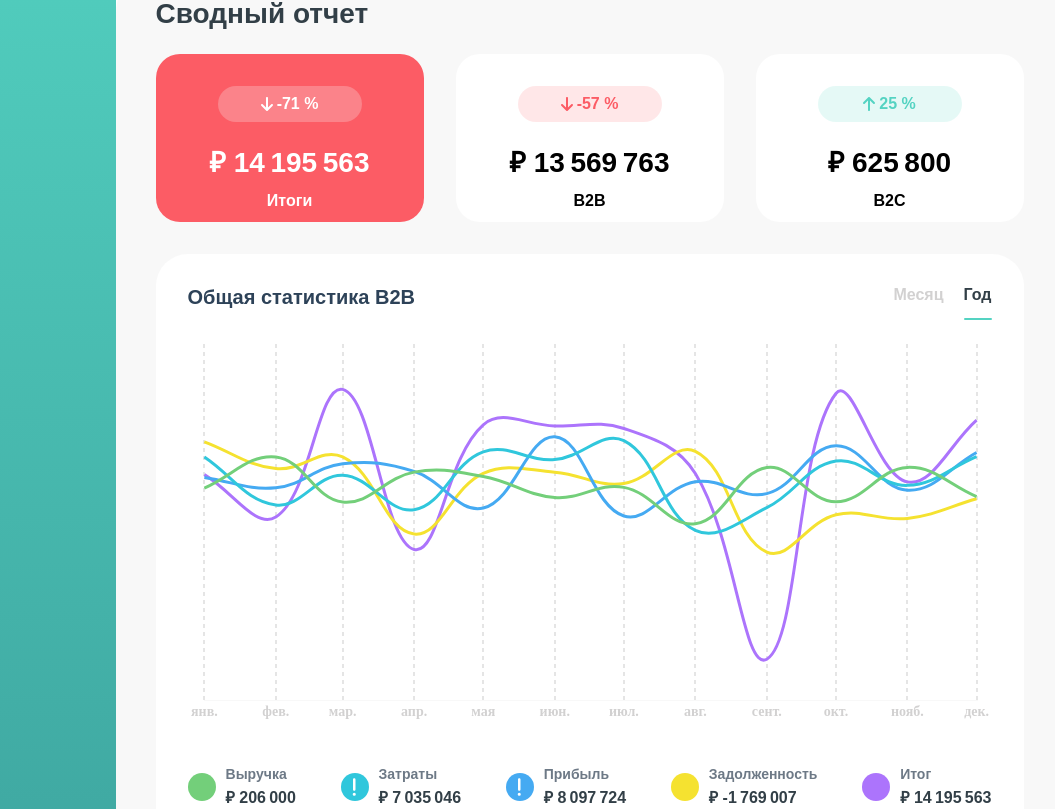
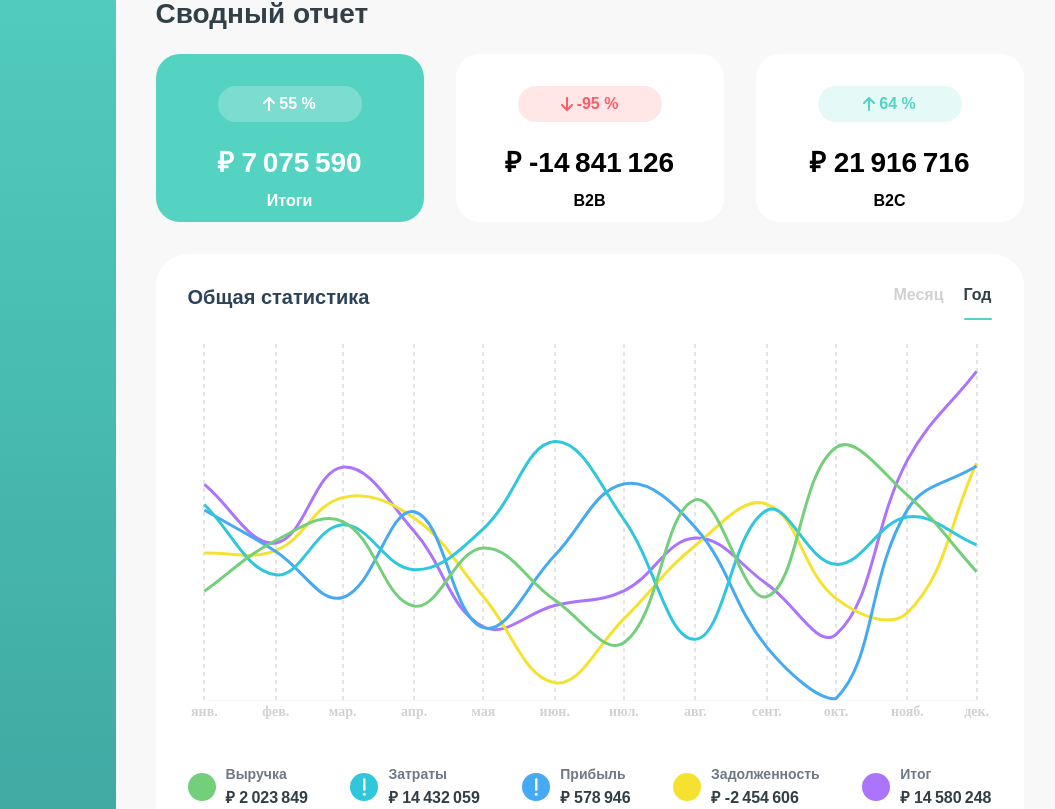
Before and after one commit to RomanChervakov/h2o, a React (Vite) app: page / in a window 1280 px wide. Shown: the part 191-1000 px from the top of the page, without its empty margins (0-1055 px from the left). Built offline with nearby package versions, Linux system fonts and the light colour scheme.

Commit message:
fixed report

```diff
--- a/src/App.module.scss
+++ b/src/App.module.scss
@@ -19,7 +19,7 @@
   margin-bottom: 24px;
 }
 
-.container {
+.cards {
   display: flex;
   flex-wrap: wrap;
   gap: 32px;
--- a/src/App.tsx
+++ b/src/App.tsx
@@ -5,8 +5,8 @@ import styles from "./App.module.scss";
 import getRandomArrayItem from "./helpers/getRandomArrayItem.ts";
 import getRandomDateInYear from "./helpers/getRandomDateInYear.ts";
 import getRandomNumberInRange from "./helpers/getRandomNumberInRange.ts";
-import { DIVISIONS, TOTAL, TRANSACTION_TYPES, YEAR } from "./constants.ts";
-import type { IDataItem, TDivision, TTotal } from "./types.ts";
+import { DIVISIONS, TRANSACTION_TYPES, YEAR } from "./constants.ts";
+import type { IDataItem, TDivision } from "./types.ts";
 import { useState } from "react";
 import ProblemZones from "./components/problem-zones/ProblemZones.tsx";
 
@@ -23,19 +23,19 @@ const randomData = Array.from(
     new Date(item1.date).getTime() - new Date(item2.date).getTime(),
 );
 
-const randomDataGrouped: Record<TDivision | TTotal, IDataItem[]> = {
+const randomDataGrouped: Record<TDivision, IDataItem[]> = {
   [DIVISIONS.B2B]: randomData.filter(
     ({ division }) => division === DIVISIONS.B2B,
   ),
   [DIVISIONS.B2C]: randomData.filter(
     ({ division }) => division === DIVISIONS.B2C,
   ),
-  [TOTAL]: randomData,
+  [DIVISIONS.ALL]: randomData,
 };
 
-const randomPercentageB2B = getRandomNumberInRange(-100, 100);
-const randomPercentageB2C = getRandomNumberInRange(-100, 100);
-const randomPercentageTotal = getRandomNumberInRange(-100, 100);
+const randomPercentageB2B = getRandomNumberInRange(0, 100);
+const randomPercentageB2C = getRandomNumberInRange(0, 100);
+const randomPercentageTotal = getRandomNumberInRange(0, 100);
 
 const totalB2B = randomDataGrouped[DIVISIONS.B2B].reduce(
   (acc, { amount }) => acc + amount,
@@ -47,47 +47,48 @@ const totalB2C = randomDataGrouped[DIVISIONS.B2C].reduce(
 );
 
 export default function App() {
-  const [division, setDivision] = useState<TDivision>(DIVISIONS.B2B);
+  const [division, setDivision] = useState<TDivision>(DIVISIONS.ALL);
 
   return (
     <Layout>
+      <div>
         <h1 className={styles.heading}>Сводный отчет</h1>
-      <div className={styles.container}>
+        <div className={styles.cards}>
           <div className={styles.report}>
             <div className={styles.reportCards}>
               <ReportCard
                 title="Итоги"
                 percentage={randomPercentageTotal}
                 amount={totalB2B + totalB2C}
-              isTotal
+                active={division === DIVISIONS.ALL}
+                onClick={() => {
+                  setDivision(DIVISIONS.ALL);
+                }}
               />
-            <button
-              onClick={() => {
-                setDivision(DIVISIONS.B2B);
-              }}
-            >
               <ReportCard
                 title={DIVISIONS.B2B}
                 amount={totalB2B}
                 percentage={randomPercentageB2B}
+                active={division === DIVISIONS.B2B}
+                onClick={() => {
+                  setDivision(DIVISIONS.B2B);
+                }}
               />
-            </button>
-            <button
-              onClick={() => {
-                setDivision(DIVISIONS.B2C);
-              }}
-            >
               <ReportCard
                 title={DIVISIONS.B2C}
                 amount={totalB2C}
                 percentage={randomPercentageB2C}
+                active={division === DIVISIONS.B2C}
+                onClick={() => {
+                  setDivision(DIVISIONS.B2C);
+                }}
               />
-            </button>
             </div>
             <GeneralStatistics data={randomDataGrouped} division={division} />
           </div>
           <ProblemZones />
         </div>
+      </div>
     </Layout>
   );
 }
--- a/src/components/general-statistics/GeneralStatistics.tsx
+++ b/src/components/general-statistics/GeneralStatistics.tsx
@@ -3,16 +3,12 @@ import LineChart from "../line-chart/LineChart.tsx";
 import createDataset from "../line-chart/helpers/createDataset.ts";
 import { useCallback, useState } from "react";
 import GeneralStatisticsTabs from "./general-statistics-tabs/GeneralStatisticsTabs.tsx";
-import type {
-  IDataItem,
-  TChartTabs,
-  TDivision,
-  TTotal,
-  TTransaction,
-  TUnit,
-} from "../../types.ts";
+import type { IDataItem, TChartTabs, TDivision, TUnit } from "../../types.ts";
 import {
+  CHART_COLORS,
   CHART_TABS,
+  CHART_TITLES,
+  DIVISIONS,
   MONTHS_IN_YEAR,
   TOTAL,
   TRANSACTION_TYPES,
@@ -25,14 +21,6 @@ import {
 } from "./helpers/getMonthlyReport.ts";
 import GeneralStatisticsLegend from "./general-statistics-legend/GeneralStatisticsLegend.tsx";
 
-const CHART_COLORS: Record<TTransaction | TTotal, string> = {
-  [TRANSACTION_TYPES.EXPANSES]: "#73CF7A",
-  [TRANSACTION_TYPES.INCOME]: "#30C7DC",
-  [TRANSACTION_TYPES.REVENUE]: "#45AAF2",
-  [TRANSACTION_TYPES.DEBT]: "#F5E230",
-  [TOTAL]: "#AC74FC",
-} as const;
-
 const UNIT_BY_TAB: Record<TChartTabs, TUnit> = {
   [CHART_TABS.YEAR]: "month",
   [CHART_TABS.MONTH]: "day",
@@ -41,7 +29,7 @@ const UNIT_BY_TAB: Record<TChartTabs, TUnit> = {
 const MONTH_INDEX = 0;
 
 interface IGeneralStatisticsProps {
-  data: Record<TDivision | TTotal, IDataItem[]>;
+  data: Record<TDivision, IDataItem[]>;
   division: TDivision;
 }
 
@@ -69,7 +57,11 @@ export default function GeneralStatistics({
             CHART_COLORS[type],
           ),
         ),
-        createDataset(TOTAL, getYearlyReport(data[TOTAL]), CHART_COLORS[TOTAL]),
+        createDataset(
+          TOTAL,
+          getYearlyReport(data[DIVISIONS.ALL]),
+          CHART_COLORS[TOTAL],
+        ),
       ],
     },
     [CHART_TABS.MONTH]: {
@@ -87,7 +79,7 @@ export default function GeneralStatistics({
         ),
         createDataset(
           TOTAL,
-          getMonthlyReport(data[TOTAL], YEAR, MONTH_INDEX),
+          getMonthlyReport(data[DIVISIONS.ALL], YEAR, MONTH_INDEX),
           CHART_COLORS[TOTAL],
         ),
       ],
@@ -97,7 +89,7 @@ export default function GeneralStatistics({
   return (
     <div className={styles.card}>
       <div className={styles.headingContainer}>
-        <h2 className={styles.heading}>Общая статистика {division}</h2>
+        <h2 className={styles.heading}>{CHART_TITLES[division]}</h2>
         <GeneralStatisticsTabs
           activeTab={activeTab}
           handleTabClick={handleTabClick}
--- a/src/components/general-statistics/general-statistics-tabs/GeneralStatisticsTabs.module.scss
+++ b/src/components/general-statistics/general-statistics-tabs/GeneralStatisticsTabs.module.scss
@@ -12,7 +12,7 @@
   font-size: 16px;
   font-weight: 600;
   color: #D2D1D1;
-  transition: color 0.3s ease;
+  transition: color 0.25s ease;
 
   &::after {
     content: "";
--- a/src/components/layout/Layout.module.scss
+++ b/src/components/layout/Layout.module.scss
@@ -15,6 +15,8 @@
 }
 
 .main {
+  display: flex;
+  justify-content: center;
   background-color: #F8F8F8;
   border-radius: 56px 56px 0 0;
   height: 100%;
--- a/src/components/problem-zones/ProblemZones.tsx
+++ b/src/components/problem-zones/ProblemZones.tsx
@@ -17,22 +17,23 @@ const problemZones = [
 
 const CRITICAL_VALUE = 50000;
 
+const randomData = problemZones.map((problemZone) => ({
+  label: problemZone,
+  value: getRandomNumberInRange(10000, 300000),
+}));
+
 export default function ProblemZones() {
   return (
     <div className={styles.card}>
       <h2 className={styles.heading}>Проблемные зоны</h2>
-      {problemZones.map((problemZone) => {
-        const randomValue = getRandomNumberInRange(10000, 1000000);
-
-        return (
-          <LabelMarker
-            label={problemZone}
-            value={randomValue}
-            color={randomValue < CRITICAL_VALUE ? "#F7B731" : "#FC5C65"}
-            isImportant
-          />
-        );
-      })}
+      {randomData.map(({ label, value }) => (
+        <LabelMarker
+          label={label}
+          value={value}
+          color={value < CRITICAL_VALUE ? "#F7B731" : "#FC5C65"}
+          isImportant
+        />
+      ))}
     </div>
   );
 }
--- a/src/components/report-card/ReportCard.module.scss
+++ b/src/components/report-card/ReportCard.module.scss
@@ -9,36 +9,55 @@
   font-weight: 600;
   font-size: 16px;
   padding: 32px;
-  transition: background-color 0.3s ease;
+  transition: background-color 0.25s ease, color 0.1s ease;
 
-  &.success {
-    background-color: rgb(84, 211, 194);
-    color: #FFFFFF;
-  }
+  &.success,
+  &.danger {
+    &:hover {
+      color: #FFFFFF;
 
-  &.danger {
-    background-color: rgba(252, 92, 101);
-    color: #FFFFFF;
-  }
-
-  &.buttonSuccess {
-    &:hover {
-      background-color: rgb(84, 211, 194, 0.05)
-    }
-
-    &:active {
-      background-color: rgb(84, 211, 194, 0.1)
+      .pill {
+        background-color: rgba(248, 248, 248, 0.25);
+        color: #FFFFFF;
+      }
     }
   }
 
-  &.buttonDanger {
-    &:hover {
-      background-color: rgb(252, 92, 101, 0.05)
+  &.success:hover {
+    background-color: rgba(84, 211, 194, 0.75);
+  }
+
+  &.danger:hover {
+    background-color: rgba(252, 92, 101, 0.75);
+  }
+
+  &.success:active {
+    background-color: rgba(84, 211, 194);
+  }
+
+  &.danger:active {
+    background-color: rgba(252, 92, 101);
+  }
+
+  &.successActive,
+  &.dangerActive,
+  &:active {
+    color: #FFFFFF;
+
+    .pill {
+      background-color: rgba(248, 248, 248, 0.25);
+      color: #FFFFFF;
     }
+  }
 
-    &:active {
-      background-color: rgb(252, 92, 101, 0.1)
-    }
+  &.successActive,
+  &:active.success {
+    background-color: rgb(84, 211, 194);
+  }
+
+  &.dangerActive,
+  &:active.danger {
+    background-color: rgba(252, 92, 101);
   }
 }
 
@@ -61,11 +80,6 @@
     background-color: rgb(252, 92, 101, 0.15);
     color: rgba(252, 92, 101);
   }
-
-  &.total {
-    background-color: rgba(248, 248, 248, 0.25);
-    color: #FFFFFF;
-  }
 }
 
 .amount {
--- a/src/components/report-card/ReportCard.tsx
+++ b/src/components/report-card/ReportCard.tsx
@@ -7,43 +7,42 @@ interface IReportCardProps {
   title: string;
   percentage: number;
   amount: number;
-  isTotal?: boolean;
+  onClick: () => void;
+  active: boolean;
 }
 
 export default function ReportCard({
   title,
   percentage,
   amount,
-  isTotal,
+  onClick,
+  active,
 }: IReportCardProps) {
+  const signedPercentage = amount >= 0 ? percentage : -percentage;
+
   return (
-    <div
+    <button
       className={clsx(
         styles.card,
-        isTotal
-          ? percentage >= 0
-            ? styles.success
-            : styles.danger
-          : percentage >= 0
-            ? styles.buttonSuccess
-            : styles.buttonDanger,
+        signedPercentage >= 0 ? styles.success : styles.danger,
+        active &&
+          (signedPercentage >= 0 ? styles.successActive : styles.dangerActive),
       )}
+      onClick={onClick}
     >
       <span
         className={clsx(
           styles.pill,
-          isTotal
-            ? styles.total
-            : percentage >= 0
-              ? styles.success
-              : styles.danger,
+          signedPercentage >= 0 ? styles.success : styles.danger,
         )}
       >
-        <FontAwesomeIcon icon={percentage >= 0 ? faArrowUp : faArrowDown} />
-        {percentage} %
+        <FontAwesomeIcon
+          icon={signedPercentage >= 0 ? faArrowUp : faArrowDown}
+        />
+        {signedPercentage} %
       </span>
       <span className={styles.amount}>₽ {amount?.toLocaleString("fr-FR")}</span>
       <span className={styles.division}>{title}</span>
-    </div>
+    </button>
   );
 }
--- a/src/constants.ts
+++ b/src/constants.ts
@@ -1,3 +1,5 @@
+import type { TDivision, TTotal, TTransaction } from "./types.ts";
+
 export const TRANSACTION_TYPES = {
   EXPANSES: "expanses",
   INCOME: "income",
@@ -10,6 +12,7 @@ export const TOTAL = "total" as const;
 export const DIVISIONS = {
   B2B: "B2B",
   B2C: "B2C",
+  ALL: "all",
 } as const;
 
 export const CHART_TABS = {
@@ -20,3 +23,17 @@ export const CHART_TABS = {
 export const YEAR = 2024;
 
 export const MONTHS_IN_YEAR = 12;
+
+export const CHART_COLORS: Record<TTransaction | TTotal, string> = {
+  [TRANSACTION_TYPES.EXPANSES]: "#73CF7A",
+  [TRANSACTION_TYPES.INCOME]: "#30C7DC",
+  [TRANSACTION_TYPES.REVENUE]: "#45AAF2",
+  [TRANSACTION_TYPES.DEBT]: "#F5E230",
+  [TOTAL]: "#AC74FC",
+} as const;
+
+export const CHART_TITLES: Record<TDivision, string> = {
+  [DIVISIONS.B2B]: "Статистика B2B",
+  [DIVISIONS.B2C]: "Статистика B2С",
+  [DIVISIONS.ALL]: "Общая статистика",
+} as const;
```
Lines whose indentation alone changed are shown as unchanged.
